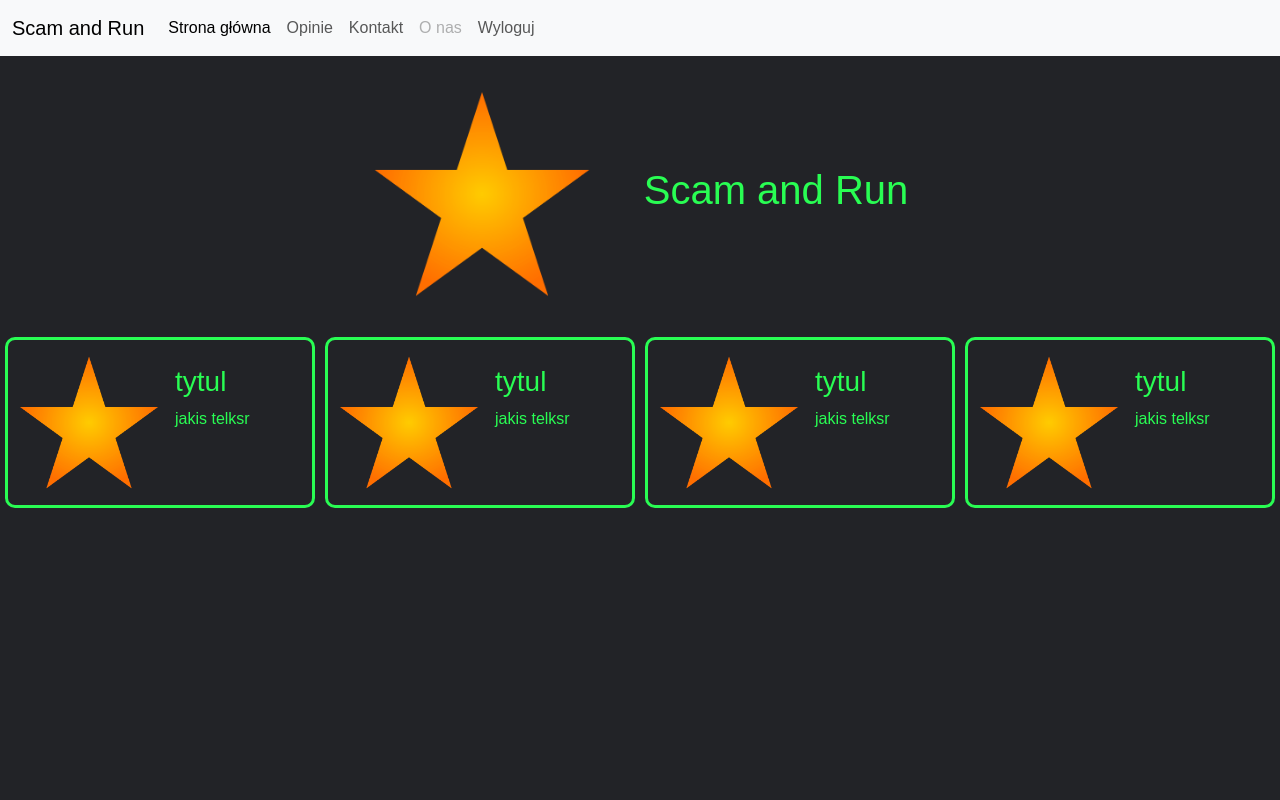
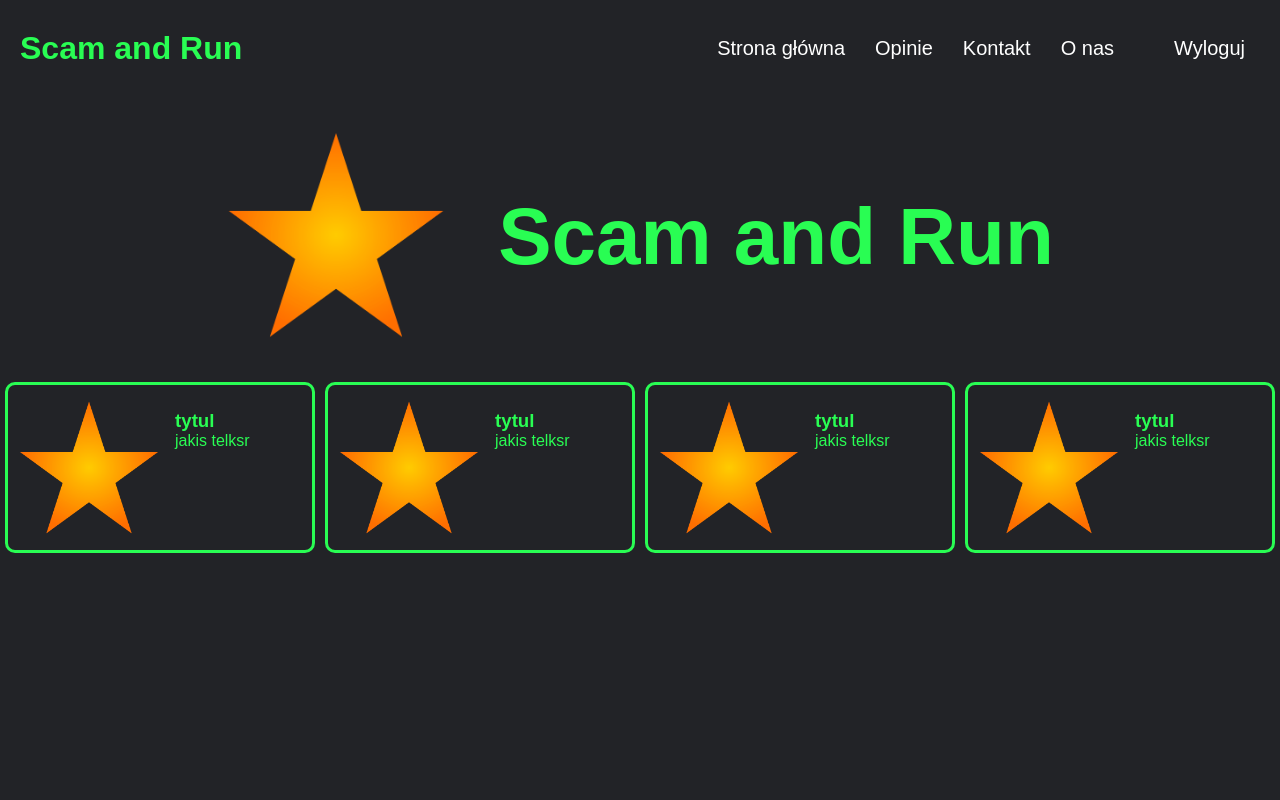
Before and after one commit to KondyKox/scam-and-run, a PHP site: page / in a window 1280 px wide. Run offline with PHP 8.4, Linux system fonts and the light colour scheme; the visitor is signed in with stand-in values (Sample User, id 1); a stand-in replaces the project's code that opens the database connection.

Commit message:
Changes for navbar

```diff
--- a/index.php
+++ b/index.php
@@ -14,46 +14,43 @@ require("config.php");
   <meta name="viewport" content="width=device-width, initial-scale=1.0" />
   <title>Scam and Run</title>
 
-  <link href="https://cdn.jsdelivr.net/npm/bootstrap@5.3.0/dist/css/bootstrap.min.css" rel="stylesheet" integrity="sha384-9ndCyUaIbzAi2FUVXJi0CjmCapSmO7SnpJef0486qhLnuZ2cdeRhO02iuK6FUUVM" crossorigin="anonymous">
+  <!-- <link href="https://cdn.jsdelivr.net/npm/bootstrap@5.3.0/dist/css/bootstrap.min.css" rel="stylesheet" integrity="sha384-9ndCyUaIbzAi2FUVXJi0CjmCapSmO7SnpJef0486qhLnuZ2cdeRhO02iuK6FUUVM" crossorigin="anonymous"> -->
 
-  <link rel="stylesheet" href="main.css" />
-  <link rel="stylesheet" href="style.css">
+  <link rel="stylesheet" href="./main.css" />
+  <link rel="stylesheet" href="./style.css" />
 </head>
 
 <body>
-  <nav class="navbar navbar-expand-lg bg-body-tertiary">
-  <div class="container-fluid">
-    <a class="navbar-brand" href="index.php">Scam and Run</a>
-    <button class="navbar-toggler" type="button" data-bs-toggle="collapse" data-bs-target="#navbarNav" aria-controls="navbarNav" aria-expanded="false" aria-label="Toggle navigation">
-      <span class="navbar-toggler-icon"></span>
-    </button>
-    <div class="collapse navbar-collapse" id="navbarNav">
-      <ul class="navbar-nav">
-        <li class="nav-item">
-          <a class="nav-link active" aria-current="page" href="index.php">Strona główna</a>
-        </li>
-        <li class="nav-item">
-          <a class="nav-link" href="./reviews">Opinie</a>
-        </li>
-        <li class="nav-item">
-          <a class="nav-link" href="./contact">Kontakt</a>
-        </li>
-        <li class="nav-item">
-          <a class="nav-link disabled" href="./about">O nas</a>
-        </li>
+  <nav class="navbar" id="navbar">
+    <div class="logo"><a href="../index.php">Scam and Run</a></div>
+    <a href="#" class="toggle-button">
+      <span class="bar"></span>
+      <span class="bar"></span>
+      <span class="bar"></span>
+    </a>
+    <div class="nav-container">
+      <ul class="nav-links">
+        <li><a href="./index.php" class="nav-link">Strona główna</a></li>
+        <li><a href="./reviews" class="nav-link">Opinie</a></li>
+        <li><a href="./contact" class="nav-link">Kontakt</a></li>
+        <li><a href="./about" class="nav-link">O nas</a></li>
+        <li></li>
 
-        <li class="nav-item">
         <?php
         if (!isset($_SESSION["username"])) {
-          echo '<a class="nav-link" href="./login">Logowanie </a>';
-          echo '<a class="nav-link" href="./registration">Rejestracja</a>';
+          echo '<li><a class="nav-link" href="./login">Logowanie </a></li>';
+          echo '<li><a class="nav-link" href="./registration">Rejestracja</a></li>';
         } else
-          echo '<a class="nav-link" href="./logout">Wyloguj</a>';
+          echo '<li><a class="nav-link" href="./logout">Wyloguj</a></li>';
         ?>
-      </li>
       </ul>
     </div>
-  </div>
+
+    <!-- <div class="burger">
+      <div class="line1"></div>
+      <div class="line2"></div>
+      <div class="line3"></div>
+    </div> -->
   </nav>
 
   <div class="container">
@@ -96,8 +93,8 @@ require("config.php");
     </div>
   </div>
 
-  <!-- <script src="navbar.js"></script> -->
-  <script src="https://cdn.jsdelivr.net/npm/bootstrap@5.3.0/dist/js/bootstrap.bundle.min.js"></script>
+  <script src="navbar.js"></script>
+  <!-- <script src="https://cdn.jsdelivr.net/npm/bootstrap@5.3.0/dist/js/bootstrap.bundle.min.js"></script> -->
 </body>
 
 </html>
--- a/main.css
+++ b/main.css
@@ -6,7 +6,7 @@
 
   --text-size: 1.25rem;
   --title-size: 2rem;
-  --header-size: 7vh;
+  --header-size: 5vh;
 }
 
 /* ************************************************ */
@@ -57,14 +57,14 @@ nav {
   margin: 0 15px;
 }
 
-.nav-links a {
+.nav-link {
   text-decoration: none;
   color: var(--text-color);
   font-size: var(--text-size);
   transition: all 0.3s ease-in-out;
 }
 
-.nav-links a:hover {
+.nav-link:hover {
   color: var(--main-color);
 }
 
--- a/navbar.js
+++ b/navbar.js
@@ -1,11 +1,18 @@
 // Toggle nav menu on mobile
 function toggleMenu() {
-  let navList = document.querySelector(".nav-links");
-  let menuBtn = document.querySelector(".burger");
+  // let navList = document.querySelector(".nav-links");
+  // let menuBtn = document.querySelector(".burger");
 
-  menuBtn.addEventListener("click", () => {
-    navList.classList.toggle("nav-active");
-  });
+  // menuBtn.addEventListener("click", () => {
+  //   navList.classList.toggle("nav-active");
+  // });
+
+  const toggleButton = document.querySelector('.toggle-button');
+  const navbarLinks = document.querySelectorAll('.nav-container');
+
+  toggleButton.addEventListener("click", () => {
+    navbarLinks.classList.toggle("active")
+  })
 }
 
 // Change color of active link in navbar
```
Also changed, not shown: other parts of main.css (+23 -9 lines). Lines whose indentation alone changed are shown as unchanged.
